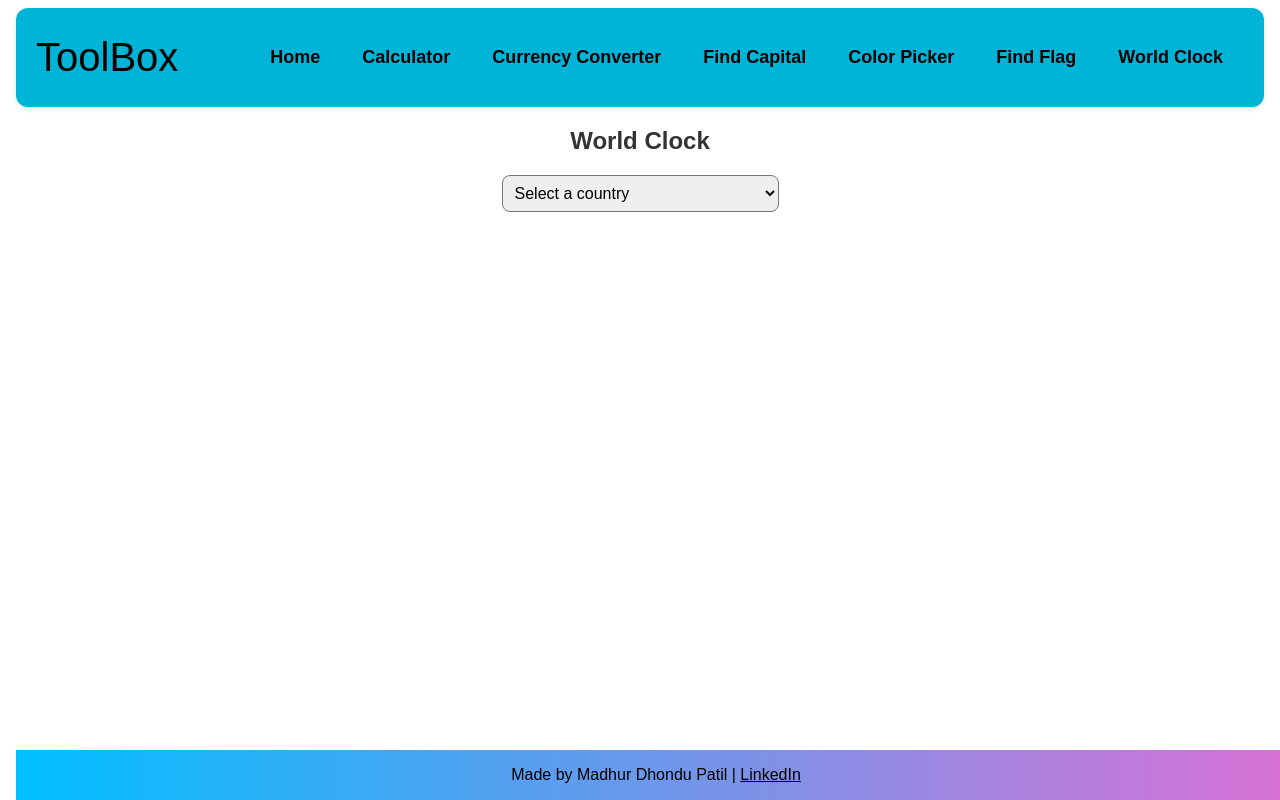
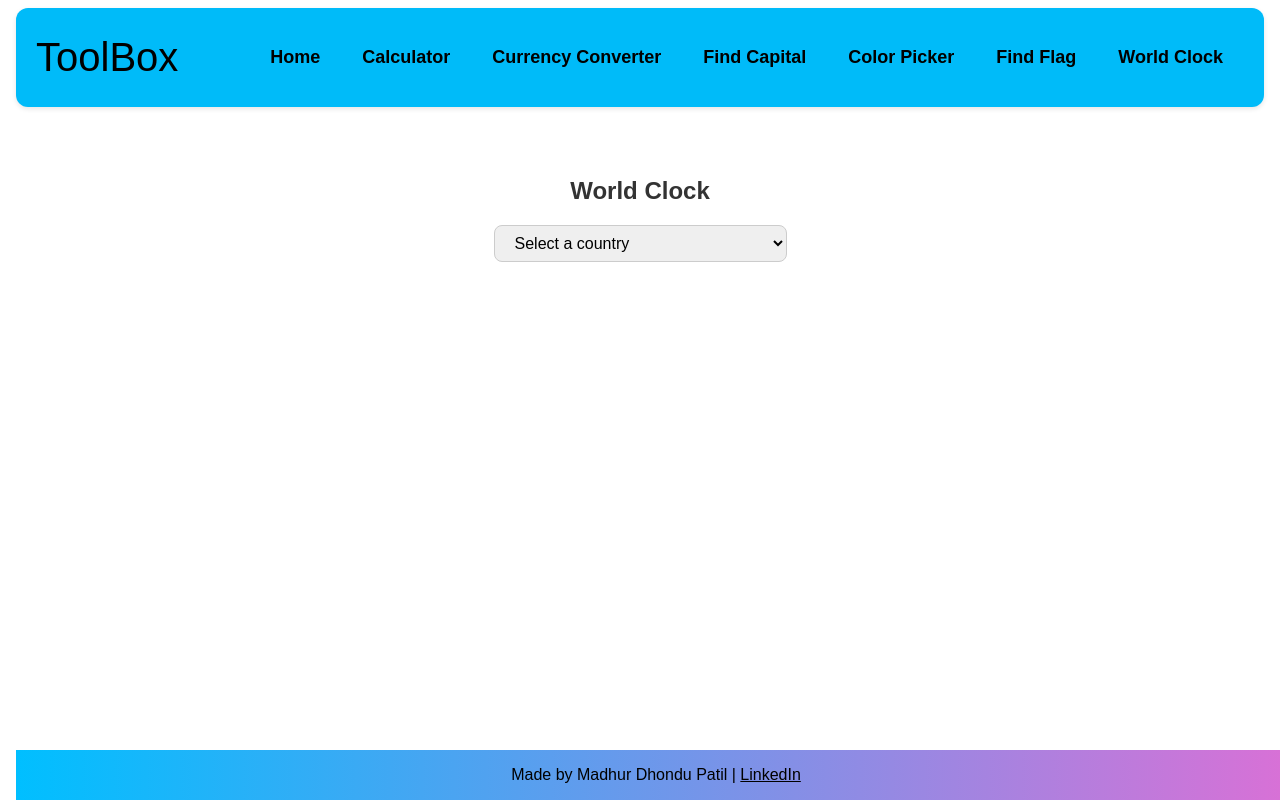
Before and after one commit to madhurpatilofficial/ToolBox, an Angular app: page /worldclock in a window 1280 px wide. Built offline with nearby package versions, Linux system fonts and the light colour scheme.

Commit message:
_redirects file added

```diff
--- a/src/app/components/navbar/navbar.component.css
+++ b/src/app/components/navbar/navbar.component.css
@@ -1,4 +1,4 @@
-body {
+body, html {
     margin: 0;
     padding: 0;
     font-family: 'Arial', sans-serif;
@@ -8,21 +8,20 @@ body {
 * {
     padding: 0;
     margin: 0;
+    box-sizing: border-box;
 }
 
 nav {
-    background: #00B4D8;
+    background: #00bbf9;
     overflow: hidden;
     display: flex;
     justify-content: space-between;
     align-items: center;
     padding: 10px;
+    margin: 0;
     box-shadow: 0 2px 5px rgba(0, 0, 0, 0.1);
     border-radius: 12px;
-
-
 }
-
 
 
 .brand-container {
@@ -47,7 +46,6 @@ nav ul {
     overflow: hidden;
     display: flex;
     flex-wrap: wrap;
-    /* Allow items to wrap to the next line on smaller screens */
     align-items: center;
     justify-content: center;
     border-radius: 12px;
@@ -128,6 +126,7 @@ nav a:hover {
 @media screen and (min-width: 1025px) {
     nav {
         padding: 20px;
+        width: 100%;
     }
 
     nav li {
--- a/src/app/components/world-clock/world-clock.component.css
+++ b/src/app/components/world-clock/world-clock.component.css
@@ -3,7 +3,7 @@
 .world-clock {
   font-family: Arial, sans-serif;
   text-align: center;
-  margin-top: 20px;
+  margin-top: 70px;
 }
 
 h2 {
@@ -11,8 +11,24 @@ h2 {
 }
 
 .select {
+  padding: 8px 16px;
+  font-size: 16px;
+  border: 1px solid #ccc;
   border-radius: 8px;
+  margin-bottom: 16px;
 }
+
+/* Style for the options within the dropdown */
+.select option {
+  padding: 8px 16px;
+  font-size: 16px;
+}
+
+/* Style for the selected option */
+.select option:checked {
+  background-color: #e2e2e2;
+}
+
 
 p {
   margin-top: 1rem;
@@ -34,7 +50,7 @@ select {
   height: 200px;
   border-radius: 50%;
   display: inline-block;
-  background: radial-gradient(circle, rgba(255, 255, 255, 1) 0%, rgba(219, 219, 219, 1) 100%);
+  background: linear-gradient(135deg, #4CAF50 0%, #2196F3 100%);
   box-shadow: 0 0 20px rgba(0, 0, 0, 0.3);
 }
 
@@ -69,21 +85,21 @@ select {
 
 /* world-clock.component.css */
 
+/* world-clock.component.css */
+
 .hour-hand,
 .minute-hand,
 .second-hand {
   position: absolute;
   background: #333;
-  transform-origin: bottom center;
-  /* Adjusted transform origin to bottom center */
+  transform-origin: 50% 100%; /* Adjusted transform origin */
   transition: transform 0.5s ease-in-out;
 }
 
 .hour-hand {
   height: 40px;
   width: 6px;
-  top: 32px;
-  /* Adjusted top position */
+  top: 65px; /* Adjusted top position */
   left: 97px;
   border-radius: 3px;
 }
@@ -91,8 +107,7 @@ select {
 .minute-hand {
   height: 60px;
   width: 4px;
-  top: 20px;
-  /* Adjusted top position */
+  top: 50px; /* Adjusted top position */
   left: 98px;
   border-radius: 2px;
 }
@@ -100,11 +115,9 @@ select {
 .second-hand {
   height: 70px;
   width: 2px;
-  top: 10px;
-  /* Adjusted top position */
+  top: 45px; /* Adjusted top position */
   left: 99px;
 }
-
 
 .timezone {
   color: #666;
```
